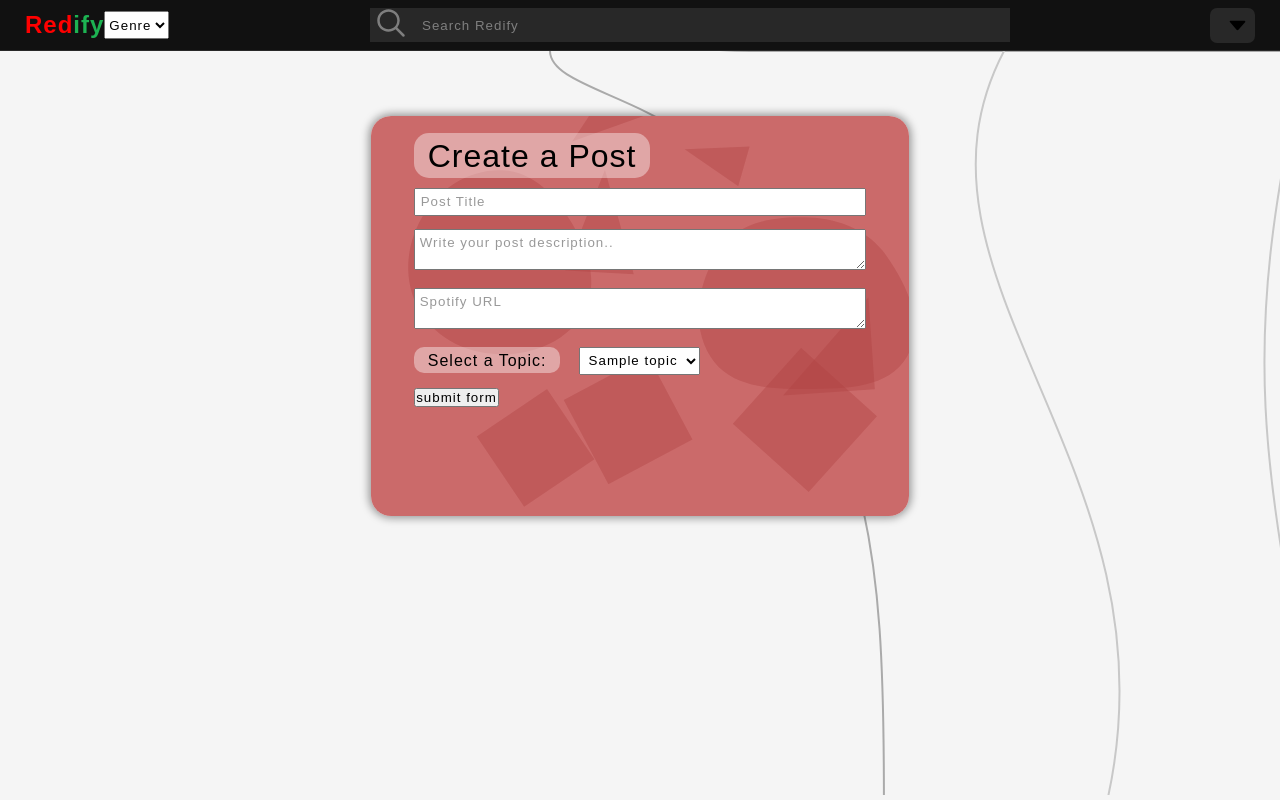
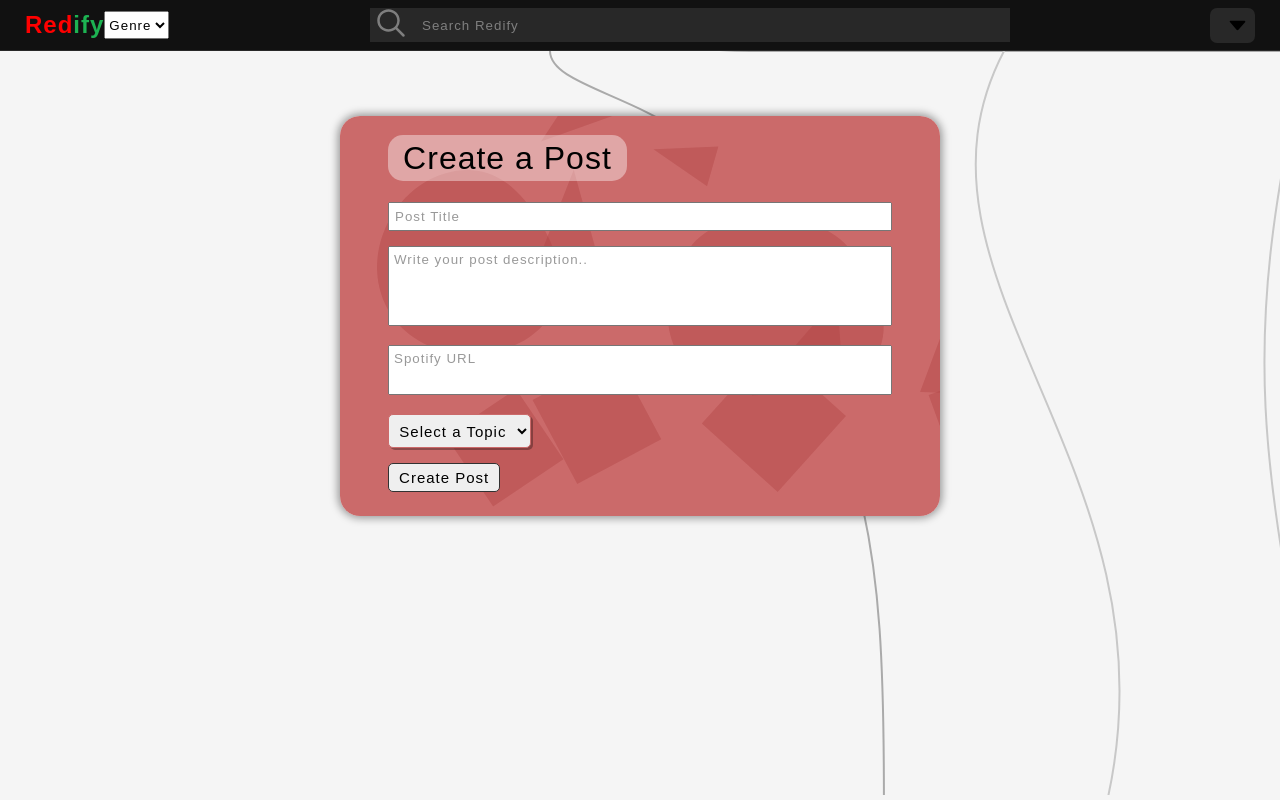
Before and after one commit to aaronpnguyen/Redify, a Python web app: template flask_app/templates/postForm.html in a window 1280 px wide. Run offline with Jinja, Linux system fonts and the light colour scheme; the template is opened without the code that fills it: most values are stand-ins (such as "Sample title", 1, 10 or a date in 2020).

Commit message:
Finished the create post form
The submit button is styled and interactive. The select dropdown contains a shadow box and the input selects are fixed

```diff
--- a/flask_app/static/home.css
+++ b/flask_app/static/home.css
@@ -4,6 +4,12 @@
     font-family: 'FF Mark W05', sans-serif;
     box-sizing: border-box;
     letter-spacing: 1px;
+}
+
+:root {
+    --light-red: rgba(235, 130, 130, 1);
+    --dark-red:  rgba(203, 106, 106, 1);
+    --charc: rgb(50,50,50);
 }
 
 body {
@@ -205,7 +211,7 @@ input:focus-visible {
     background-position: center;
     background: url(pop-shapes.svg);
     background-repeat: no-repeat;
-    min-width:  60%;
+    min-width:  600px;
     max-width: 60%;
     max-height:  400px;
     margin-top: 5%;
@@ -218,10 +224,11 @@ input:focus-visible {
     min-height: 100%;
     min-width: 100%;
     padding: 4% 8%;
+    font-size: 16px;
 }
 
 .createFormTitle {
-    margin-bottom: 3%;
+    margin-bottom: 5%;
     font-size: 2rem;
 }
 
@@ -250,9 +257,55 @@ input:focus-visible {
 }
 
 .postSelectInput {
-    padding: 1% 1%;
-    margin-left: 3%;
+    padding: 1.25%;
+    border: 1px solid var(--dark-red);
+    border-radius: 5px;
+    box-shadow: 2px 2px rgba(0,0,0,0.3);
+    font-size: 15px;
 }
+
+.createFormSubmit {
+    padding:  1% 2%;
+    font-size: 15px;
+    border-radius: 5px;
+    border: 1px solid var(--charc);
+}
+
+.createFormSubmit:hover {
+    color: white;
+    background-color: var(--charc);
+    cursor: pointer;
+    font-weight:  bold;
+}
+
+.postDescription {
+    resize: none;
+    min-height: 80px;
+}
+
+.postURL {
+    resize: none;
+    min-height: 50px;
+}
+
+/* Grow Rotate */
+.hvr-grow-rotate {
+  display: inline-block;
+  vertical-align: middle;
+  -webkit-transform: perspective(1px) translateZ(0);
+  transform: perspective(1px) translateZ(0);
+  box-shadow: 0 0 1px rgba(0, 0, 0, 0);
+  -webkit-transition-duration: 0.3s;
+  transition-duration: 0.3s;
+  -webkit-transition-property: transform;
+  transition-property: transform;
+}
+.hvr-grow-rotate:hover, .hvr-grow-rotate:focus, .hvr-grow-rotate:active {
+  -webkit-transform: scale(1.1) rotate(4deg);
+  transform: scale(1.1) rotate(4deg);
+}
+
+/* General */
 
 .lightOpacityBg {
     background-color: rgba(255, 255, 255, 0.4);
@@ -264,3 +317,7 @@ input:focus-visible {
 .TenBorderRadius {
     border-radius: 10px;
 }
+
+.charcOutline:focus, .charcOutline:active {
+    outline: 2px solid var(--charc);
+}
--- a/flask_app/templates/postForm.html
+++ b/flask_app/templates/postForm.html
@@ -43,24 +43,25 @@
                     <p class="createFormTitle"><span class="lightOpacityBg">Create a Post</span></p>
 
                 <div class="postForm">
-                    <input class="postInput" type="text" spellcheck="false" name="title" placeholder="Post Title">
+                    <input class="postInput charcOutline postTitle" type="text" spellcheck="false" name="title" placeholder="Post Title">
                 </div>
                 <div class="postForm">
-                    <textarea class="postInput" type="password" name="message" placeholder="Write your post description.."></textarea>
+                    <textarea class="postInput charcOutline postDescription" type="password" name="message" placeholder="Write your post description.."></textarea>
                 </div>
                 <div class="postForm">
-                    <textarea class="postInput" type="password" name="link" placeholder="Spotify URL"></textarea>
+                    <textarea class="postInput charcOutline postURL" type="password" name="link" placeholder="Spotify URL"></textarea>
                 </div>
                 <div class="postForm">
-                    <span class="postInputTopicLabel lightOpacityBg TenBorderRadius">Select a Topic:</span>
+                    <!-- <span class="postInputTopicLabel lightOpacityBg TenBorderRadius">Select a Topic:</span> -->
                     <select class="postSelectInput" name="topic_id">
+                        <option value="" disabled selected hidden>Select a Topic</option>
                         {%for topic in topics%}
                             <option class="postSelectValue" value="{{topic.id}}">{{topic.title}}</option>
                         {%endfor%}
                     </select>
                 </div>
 
-                <button type="submit">submit form</button>
+                <button class="createFormSubmit hvr-grow-rotate" type="submit">Create Post</button>
             </form>
 
         </div>
```
